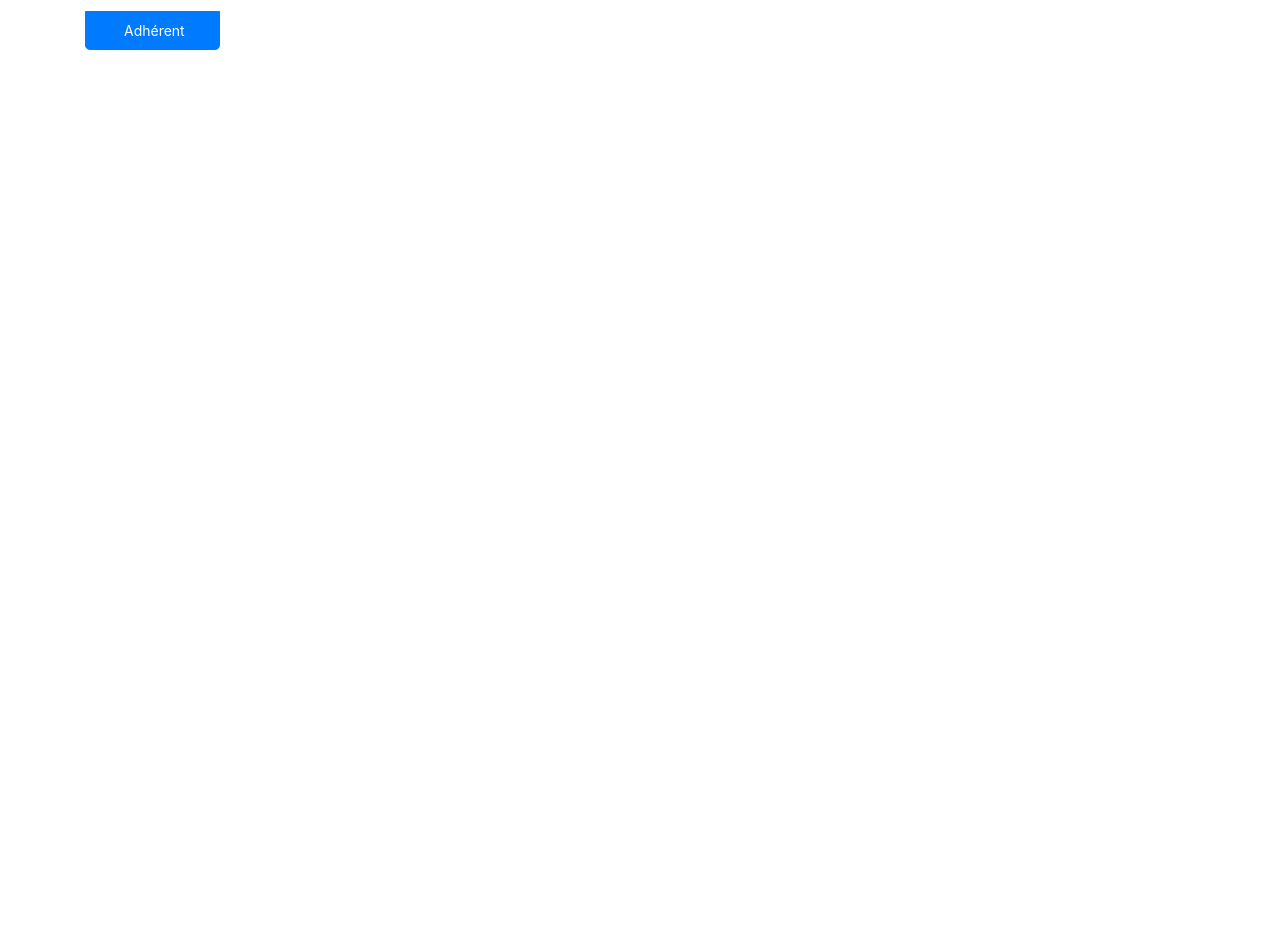
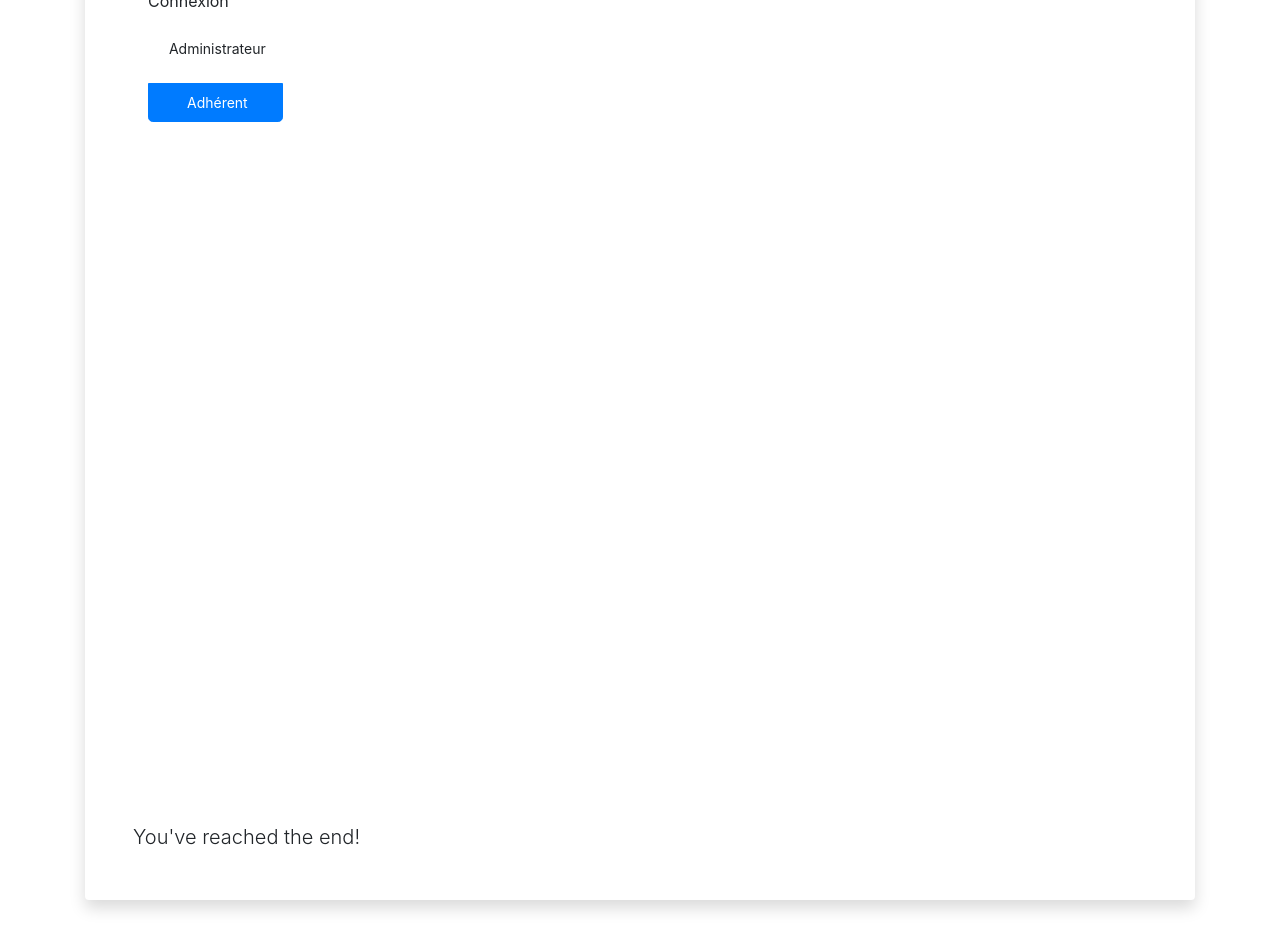
Before and after one commit to Sayavong75/asc-tennis, an Angular app in the folder front/: page / in a window 1280 px wide. Shown: the part 340-1288 px from the top of the page. Before the commit the page ends 800 px from the top, so only its background shows below. Built offline with nearby package versions, Linux system fonts and the light colour scheme; some icons are missing.

Commit message:
update compo app: ajout image background

```diff
--- a/front/src/app/app.component.html
+++ b/front/src/app/app.component.html
@@ -1,3 +1,21 @@
-<app-nav-bar></app-nav-bar>
-<br/>
-<router-outlet></router-outlet>
+<!--<div class="image">-->
+<!--  <app-nav-bar></app-nav-bar>-->
+<!--  <br/>-->
+<!--  <router-outlet></router-outlet>-->
+<!--</div>-->
+
+<div class="image">
+  <app-nav-bar></app-nav-bar>
+  <!-- Page Content -->
+  <div class="container">
+
+    <!-- Ajout d'un espace card devant un background -->
+    <div class="card border-0 shadow my-5">
+      <div class="card-body p-5">
+        <router-outlet></router-outlet>
+        <div style="height: 700px"></div>
+        <p class="lead mb-0">You've reached the end!</p>
+      </div>
+    </div>
+  </div>
+</div>
```
